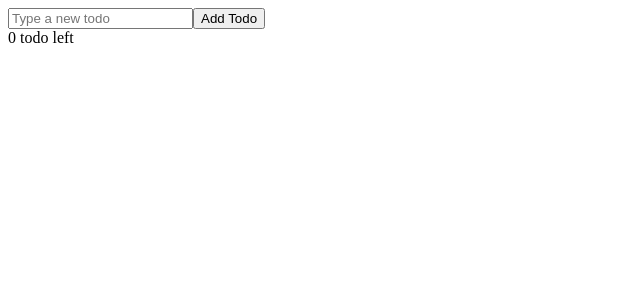
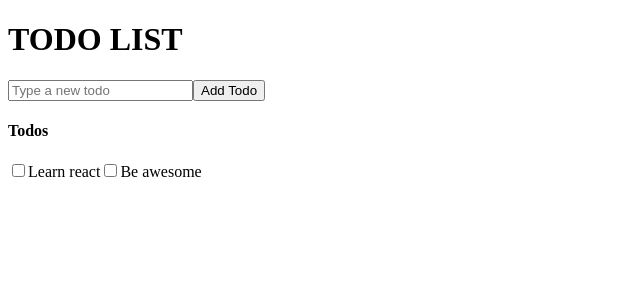
Before and after one commit to selilulu/intro-react, a React (Create React App) app: page / in a window 1280 px wide. Shown: the top 300 px of the page, without its empty margins (0-640 px from the left). Built offline with nearby package versions, Linux system fonts and the light colour scheme.

Commit message:
create components

```diff
--- a/src/App.js
+++ b/src/App.js
@@ -1,53 +1,16 @@
-import React,{useState,useRef,useEffect} from 'react'
-import TodoList from './TodoList'
-import {v4 as uuidv4} from 'uuid';
+import React from 'react'
+import TodoList from './Components/TodoList'
+import Form from './Components/Form'
 
-const LOCAL_STORAGE_KEY='todoApp.todos'
+
 
 function App() {
-  //useState returns an array
-  //todos is=all of our todos,setTodos is= function that allows us to update our todos
 
 
-  // const initialTodos = ["My first todo", "My second todo"];
-  // const [todos, setTodos] = useState(initialTodos);
-  //this example above is a longer version of what i wrote below
-
-  const[todos, setTodos]=useState([])
-  const todoNameRef=useRef()
-
-//LOAD OUR TODOS
-useEffect(()=>{
-  const storedTodos=JSON.parse(localStorage.getItem(LOCAL_STORAGE_KEY))
- if(storedTodos)setTodos(storedTodos)
-},[])
-
-
-//everytime when something changes like adding a new todo,this will run here and save in localstorage
-  useEffect(()=>{
-    localStorage.setItem(LOCAL_STORAGE_KEY,JSON.stringify)
-  },[todos])
-
-  function handleAddTodo(e){
-    e.preventDefault();
-  // const name= todoNameRef.current.value
-  // if(name === '')return
-  // setTodos(prevTodos => {
-  //   return [...prevTodos,{id:uuidv4(),name:name,complete:false }]
-  // })
-  // todoNameRef.current.value=null
-
-  }
   return (
-    <>
-      <TodoList todos={todos}/>
-
-      <input ref={todoNameRef} type="text" placeholder="Type a new todo"/>
-      <button onClick={handleAddTodo} >Add Todo</button>
-
-      <div> 0 todo left</div>
-
-
+  <>
+    <Form/>
+    <TodoList/>
   </>
   )
 
--- /dev/null
+++ b/src/Components/Form.js
@@ -0,0 +1,11 @@
+import React from 'react'
+
+export default function Form() {
+    return (
+        <div>
+            <h1>TODO LIST</h1>
+            <input type="text" placeholder="Type a new todo"/>
+            <button type="submit" >Add Todo</button>
+        </div>
+    )
+}
--- /dev/null
+++ b/src/Components/TodoList.js
@@ -0,0 +1,11 @@
+import React from 'react'
+
+export default function TodoList() {
+    return (
+        <div>
+            <h4>Todos</h4>
+            <input type="checkbox" />Learn react
+            <input type="checkbox" />Be awesome
+        </div>
+    )
+}
--- a/src/Todo.js
+++ /dev/null
@@ -1,11 +0,0 @@
-import React from 'react'
-
-export default function Todo({todo}) {
-    return (
-        <div>
-            <label>
-                <input type="checkbox" checked={todo.complete}/>{todo.name}
-            </label>
-        </div>
-    )
-}
--- a/src/TodoList.js
+++ /dev/null
@@ -1,14 +0,0 @@
-import React from 'react'
-import Todo from './Todo'
-
-
-export default function TodoList({todos}) {
-    return (
-    // <div>
-    //     {todos.length}
-    // </div>
-    todos.map(todo=>{
-        return <Todo key={todo.id} todo={todo} />
-    })
-     )
-}
```
